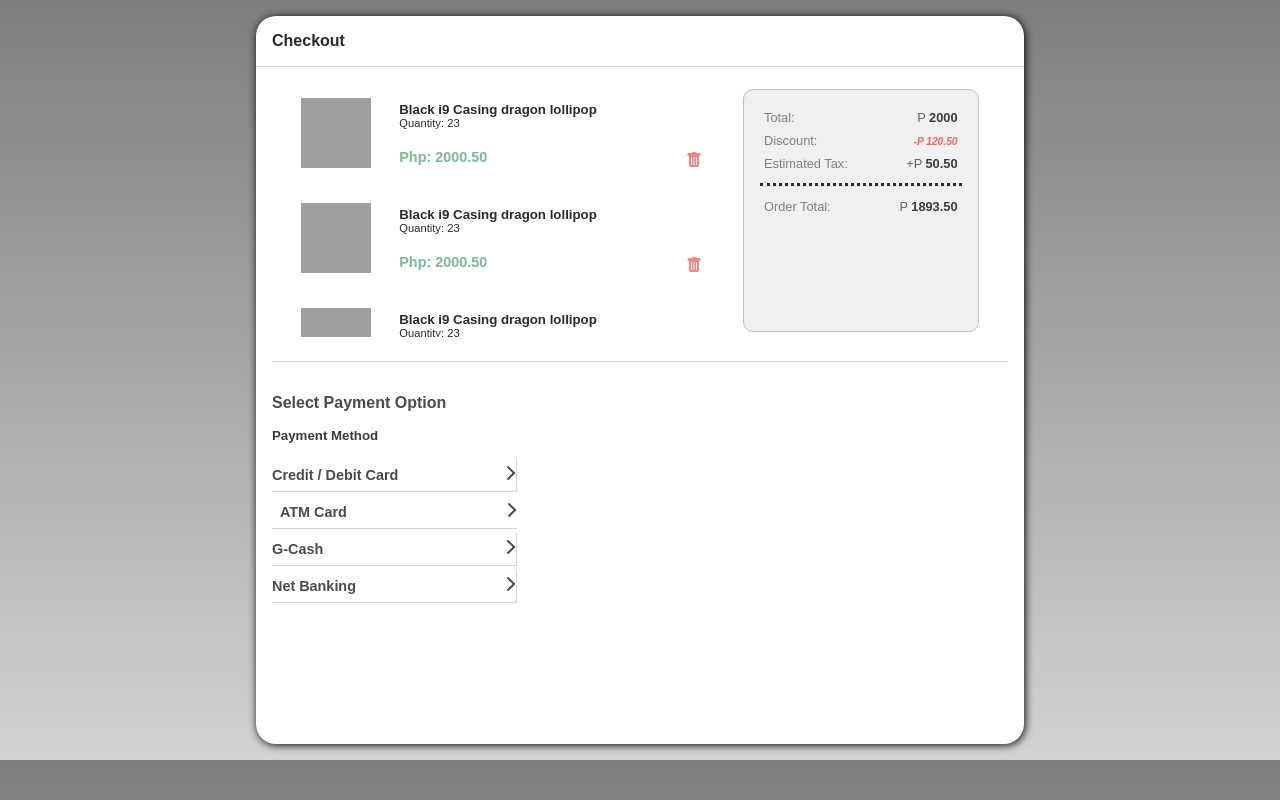
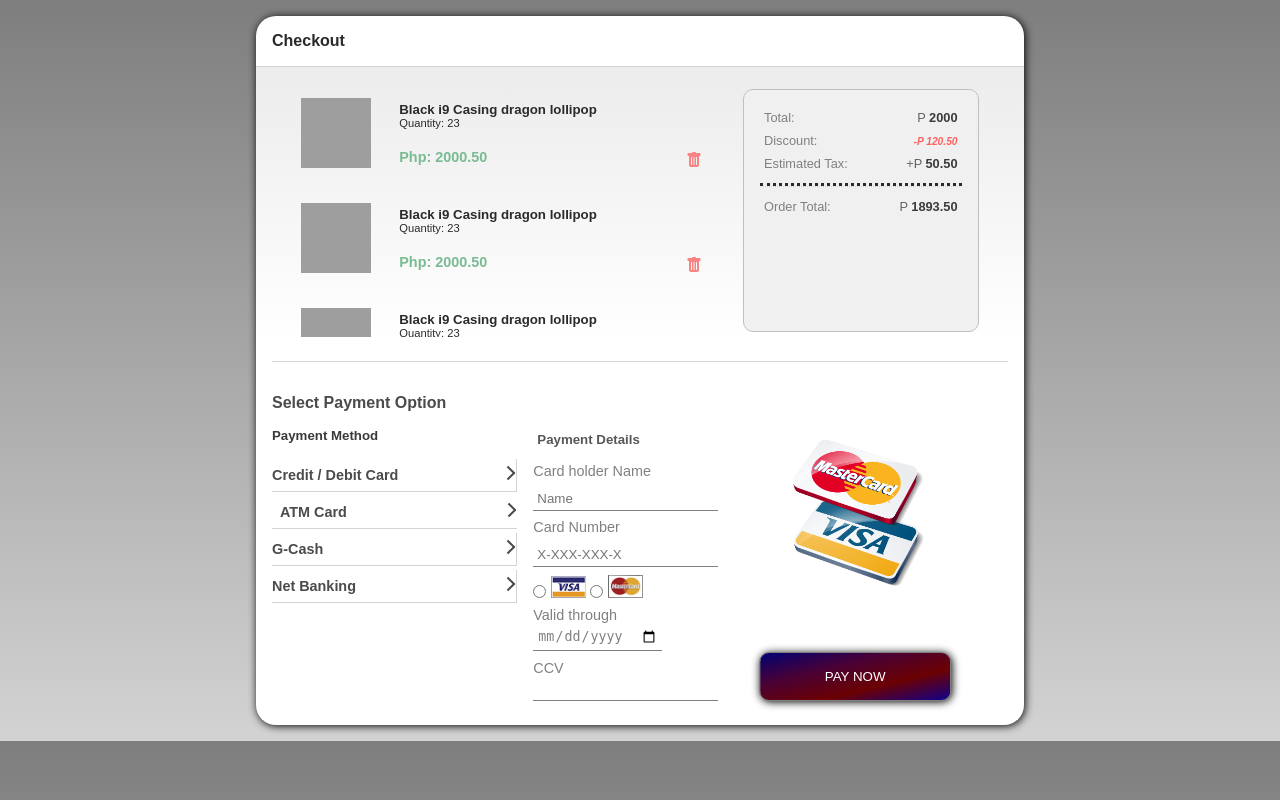
Before and after one commit to fordfoax08/yompconline, a PHP site: page /includes/check_out.inc.php in a window 1280 px wide. Run offline with PHP 8.4, Linux system fonts and the light colour scheme; the visitor is signed in with stand-in values (Sample User, id 1); grey boxes are pictures that could not be loaded.

Commit message:
Added check out page placeholder

```diff
--- a/css/checkout_main.css
+++ b/css/checkout_main.css
@@ -48,6 +48,8 @@ body{
   padding: 0 16px;
   display: grid;
   grid-template-columns: 1fr;
+  background-color: rgb(236, 236, 236);
+  background-image: linear-gradient(rgb(236, 236, 236),white);
 }
 /*
 .section1 > div{
@@ -179,7 +181,7 @@ body{
 }
 
 .payment-method-container > div{
-  height: 300px;
+  height: auto;/* 300px */
   /* border: 1px solid blue; */
 }
 .payment-a h5{
@@ -227,6 +229,83 @@ body{
 }
 
 
+/* Payment B */
+.payment-b{
+  display: grid;
+  grid-template-columns: 1fr;
+  padding-left: 16px;
+  padding-right: 16px;
+}
+
+.p-b:nth-of-type(1){
+  display: flex;
+  flex-direction: column;
+  padding-bottom: 64px;
+}
+.p-b:nth-of-type(1) h5{
+  margin: 4px;
+  margin-bottom: 16px;
+  color: rgb(87, 87, 87);
+}
+.p-b:nth-of-type(1) label{
+  font-size: .9em;
+  color: gray;
+  padding-bottom: 8px;
+}
+.p-b:nth-of-type(1) input{
+  padding: 4px;
+  border: none;
+  border-bottom: 1px solid gray;
+  margin-bottom: 8px;
+}
+
+#valid-through{
+  color: gray;
+}
+
+
+/* Image maste/visa */
+.p-b:nth-of-type(2){
+  position: relative;
+  padding-top: 8px;
+}
+.p-b:nth-of-type(2) img{
+  display: none;
+  margin-left: 50%;
+  transform: translate(-50%, 0);
+  width: 50%;
+}
+.btn-submit{
+  position: absolute;
+  left: 50%;
+  bottom: 8px;
+  transform: translate(-50%);
+  width: 70%;
+  padding: 16px;
+  border: none;
+  border-radius: 10px;
+  border: 1px solid gray;
+  background-color: gray;
+  background-image: linear-gradient(to bottom right,#000274,#490136,#6b0103,#120088);
+  color: white;
+  box-shadow: 1px 1px 8px 0px black;
+  cursor: pointer;
+}
+.btn-submit:hover{
+  background-image: linear-gradient(to bottom right,#6b0103,#120088,#000274,#490136);
+  color: white;
+  box-shadow: 1px 1px 8px 1px black;
+}
+
+
+
+
+
+
+
+
+
+
 
 
 
@@ -272,6 +351,19 @@ body{
     grid-template-columns: 1fr 2fr;
   }
 
+
+  .payment-b{
+    grid-template-columns: 1fr 1.5fr;
+  }
+
+  .p-b:nth-of-type(1){
+    padding-bottom: 0;
+  }
+
+  .p-b:nth-of-type(2) img{
+    display: block;
+  }
+
 }
 
 /* LG */
--- a/includes/check_out.inc.php
+++ b/includes/check_out.inc.php
@@ -155,7 +155,33 @@ if(!isset($_SESSION['u_id']) && !isset($_SESSION['logged_in'])){
             <li>Net Banking</li>
           </ul>
         </div>
-        <div class="payment-b"></div>
+        <!-- Payment card Details -->
+        <div class="payment-b">
+          <div class="p-b">
+            <h5>Payment Details</h5>
+            <label for="card-name">Card holder Name</label>
+            <input type="text" name="card_name" id="card-name" placeholder="Name">
+            <label for="card-no">Card Number</label>
+            <input type="number" name="card_number" id="card-number" placeholder="X-XXX-XXX-X">
+            <div class="card-type">
+              <input type="radio" name="visa" id="visa">
+              <img src="../multimedia/image/banner/visa.png" width="35" alt="visa img">
+              <input type="radio" name="master" id="master">
+              <img src="../multimedia/image/banner/master.png" width="35" alt="visa img">
+            </div>
+            <div class="card-valid">
+              <label for="cart-validity">Valid through</label>
+              <input type="date" name="valie_to" id="valid-through"><br/>
+              <label for="cart-validity">CCV</label>
+              <input type="text" name="card_ccv" id="card-ccv">
+            </div>
+          </div>
+          <!-- for Visa Image -->
+          <div class="p-b">
+            <img src="../multimedia/image/banner/mastervisa.png" width="100" alt="visa and master image">
+            <button class="btn-submit">PAY NOW</button>
+          </div>
+        </div>
       </div>
     </section>
 
--- a/js/index_cart.js
+++ b/js/index_cart.js
@@ -340,7 +340,7 @@ const confirmContinueCheckBox = async () =>{
     localStorage.setItem('action',JSON.stringify({redirect: 'check_out.inc.php'}));
     confirmCustom.classList.remove('active');
     confirmCustom.firstElementChild.innerHTML = '';
-    window.location.href = 'register.php';
+    window.location.href = 'login.php';
   }else{
     confirmCustom.classList.remove('active');
     confirmCustom.firstElementChild.innerHTML = '';
```
Also changed, not shown: multimedia/image/banner/master.png (added), multimedia/image/banner/mastervisa.png (added), multimedia/image/banner/visa.png (added).
